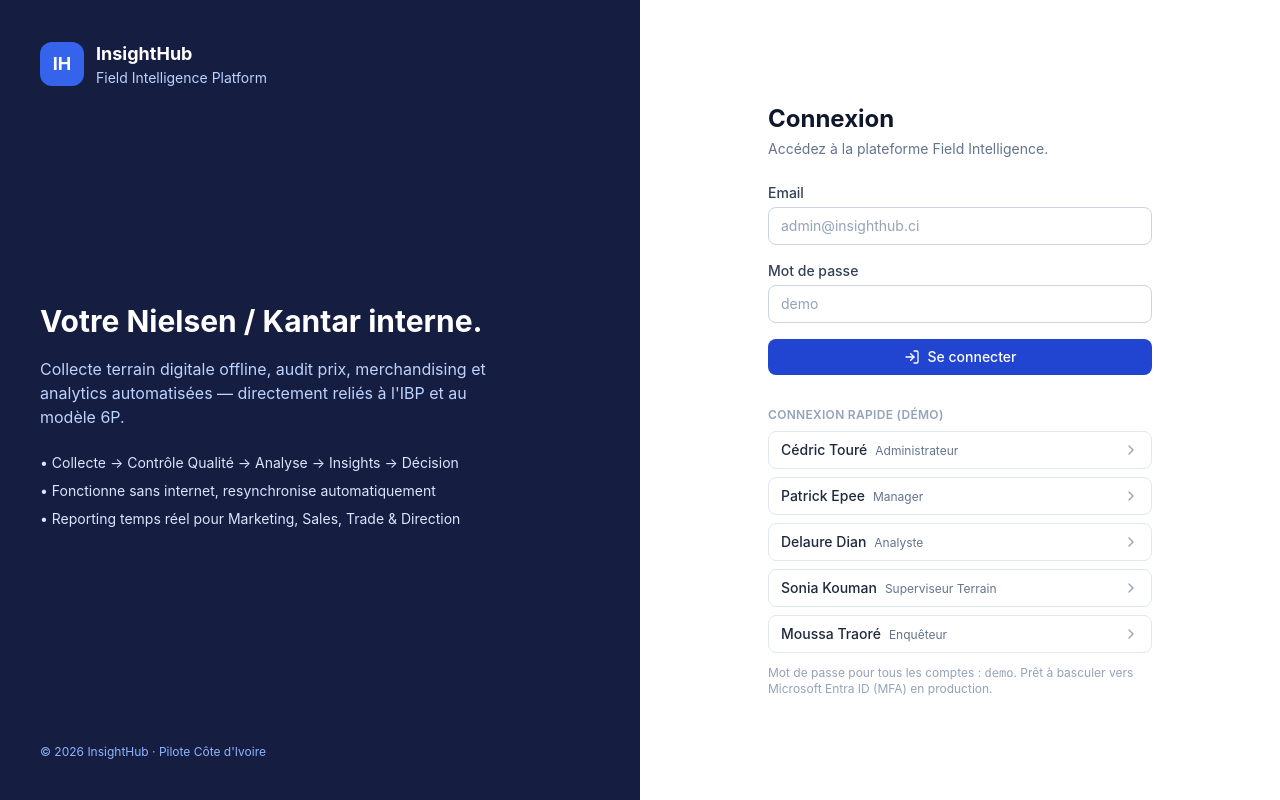
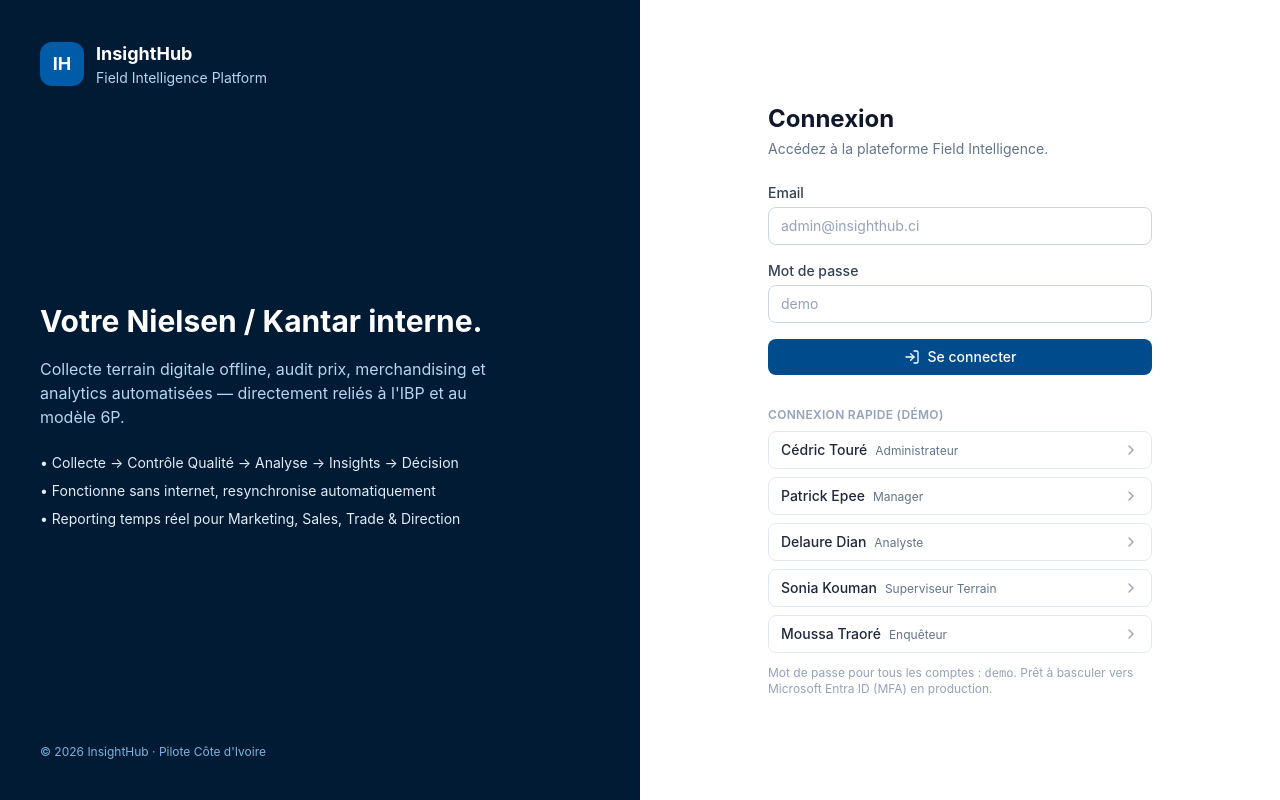
Before and after one commit to Cedric-ange/InsightHub, a Next.js app: page /login in a window 1280 px wide. Built offline with nearby package versions, Linux system fonts and the light colour scheme.

Commit message:
charte graphic frieslandcampina

```diff
--- a/tailwind.config.ts
+++ b/tailwind.config.ts
@@ -9,23 +9,39 @@ const config: Config = {
   theme: {
     extend: {
       colors: {
+        // Identité Institutionnelle FrieslandCampina (Remplace l'ancien bleu générique)
         brand: {
-          50: "#eef4ff",
-          100: "#d9e6ff",
-          200: "#bcd2ff",
-          300: "#8eb4ff",
-          400: "#598bff",
-          500: "#3563eb",
-          600: "#2145d1",
-          700: "#1c37a8",
-          800: "#1c3288",
-          900: "#1d2f6c",
-          950: "#151d40",
+          50: "#f0f6fc",
+          100: "#e1ecf7",
+          200: "#b8d4ee",
+          300: "#7fb2e0",
+          400: "#408ece",
+          500: "#005CA9", // Bleu Royal FrieslandCampina officiel
+          600: "#004b8c",
+          700: "#003c71",
+          800: "#00335e",
+          900: "#012b4e",
+          950: "#001b33",
         },
+        // Identité Visuelle Bonnet Rouge (Idéal pour l'action, l'urgence et le terrain)
         accent: {
-          500: "#0ea5a4",
-          600: "#0d9488",
+          50: "#fef2f2",
+          100: "#fee2e2",
+          200: "#fecaca",
+          300: "#fca5a5",
+          400: "#f87171",
+          500: "#D32F2F", // Rouge Bonnet Rouge officiel
+          600: "#B71C1C", // Rouge Foncé pour les états de survol
+          700: "#991b1b",
+          800: "#7f1d1d",
+          900: "#450a0a",
         },
+        // Palettes secondaires spécifiques à la marque FrieslandCampina / Bonnet Rouge
+        bonnetRouge: {
+          gold: "#FBC02D",   // Or/Jaune iconique (Notation, NPS, Étoiles)
+          cream: "#FFFDE7",  // Blanc crème (Fonds de carte légers, Onboarding)
+          green: "#009639",  // Vert FrieslandCampina (Indicateurs positifs, "Synchronisé")
+        }
       },
       fontFamily: {
         sans: [
@@ -42,4 +58,5 @@ const config: Config = {
   },
   plugins: [],
 };
+
 export default config;
```
